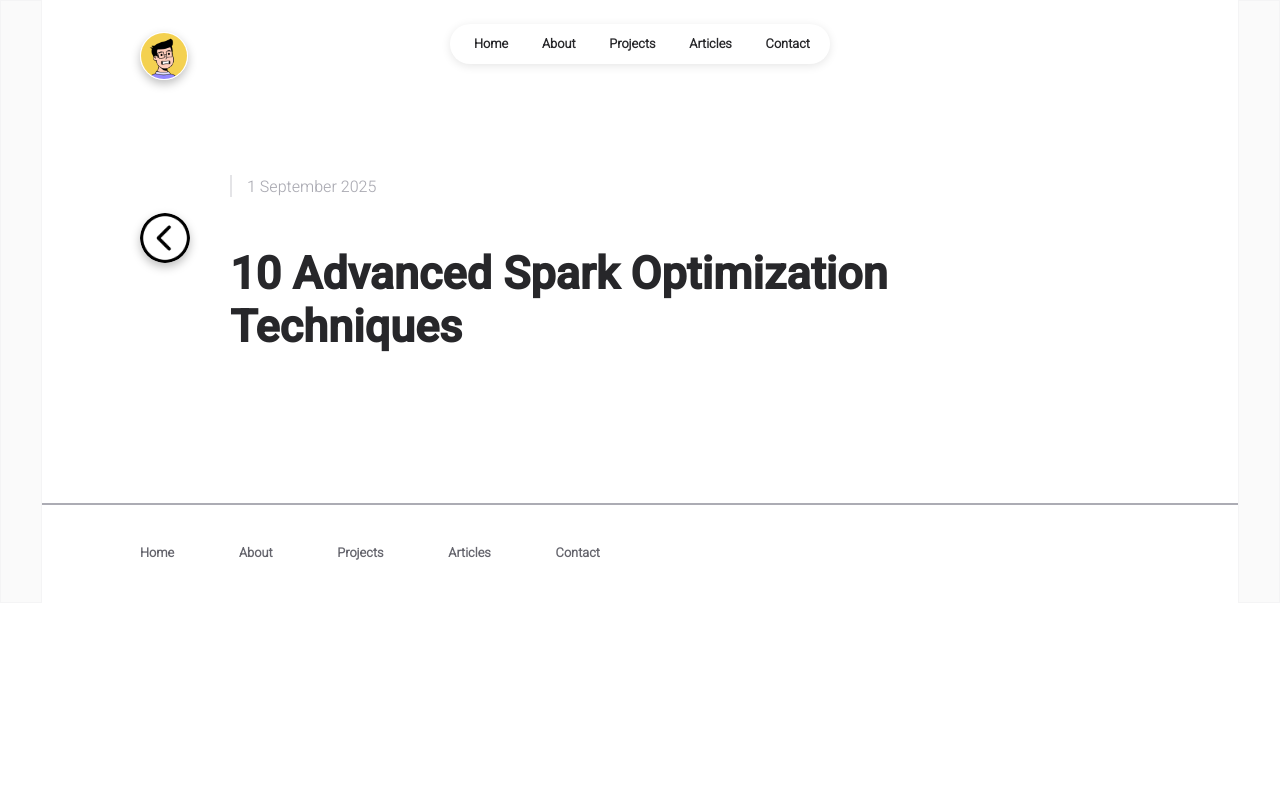
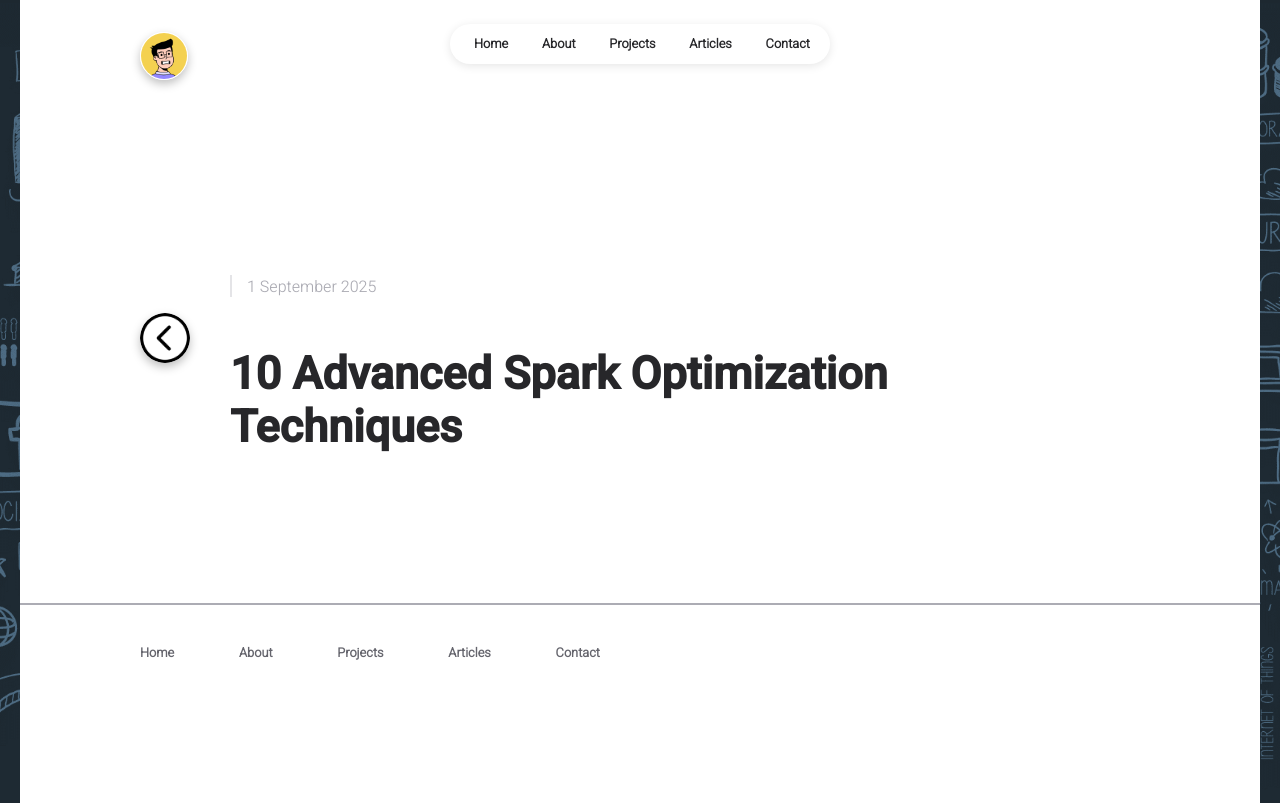
Before and after one commit to NuwanKeshara/data-engineer, a React (Create React App) app: page /article/1 in a window 1280 px wide. Built offline with nearby package versions, Linux system fonts and the light colour scheme.

Commit message:
changes to UI

```diff
--- a/public/index.html
+++ b/public/index.html
@@ -6,6 +6,23 @@
 		<meta name="viewport" content="width=device-width, initial-scale=1" />
 		<meta name="theme-color" content="#000000" />
 		<title>Reactfolio</title>
+		<link rel="preload" as="image" href="%PUBLIC_URL%/temp2.png" />
+		<style>
+			/* Global background image visible in side gutters */
+			body {
+				background-image: url("%PUBLIC_URL%/temp2.png");
+				background-size: cover;
+				background-position: center;
+				background-repeat: no-repeat;
+				background-attachment: fixed;
+			}
+
+			@media (max-width: 800px) {
+				body {
+					background-attachment: scroll;
+				}
+			}
+		</style>
 	</head>
 	<body>
 		<noscript>You need to enable JavaScript to run this app.</noscript>
--- a/src/app.css
+++ b/src/app.css
@@ -18,7 +18,7 @@
 }
 
 .page-content {
-	background-color: white;
+	background-color: transparent;
 	position: relative;
 }
 
@@ -29,23 +29,29 @@
 	top: 0;
 	bottom: 0;
 	width: calc((100% - 1200px) / 2);
-	background-color: #fafafa;
-	border: 1px solid #f4f4f5;
+	background-color: rgba(0, 0, 0, 0.25);
+	border: none;
 }
 
 .page-content:before {
 	left: 0;
 	z-index: 1;
+	border-right: 1px solid #f4f4f5;
 }
 
 .page-content:after {
 	right: 0;
 	z-index: 1;
+	border-left: 1px solid #f4f4f5;
 }
 
 .content-wrapper {
 	max-width: 1000px;
 	margin: 0 auto;
+	background-color: white;
+	position: relative;
+	z-index: 2;
+	padding: 100px 120px;
 }
 
 .title {
@@ -105,7 +111,7 @@
 	.content-wrapper {
 		max-width: 90%;
 		margin: 0 auto;
-		padding: 0 10px;
+		padding: 20px;
 	}
 
 	.page-content:before,
```
Also changed, not shown: public/temp2.png (added).
